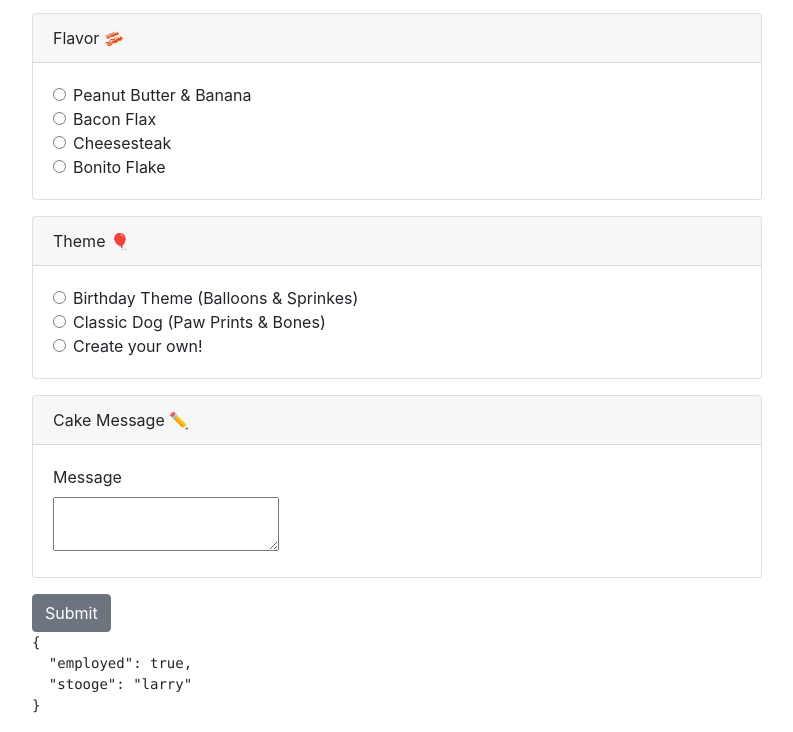
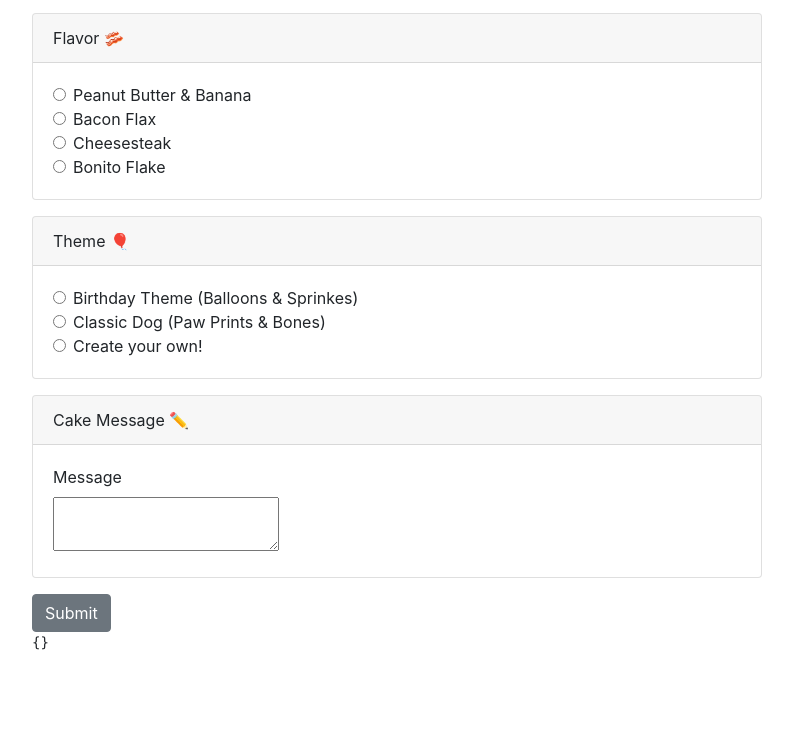
Before and after one commit to emaildano/barkshop-cake-form, a Gatsby site: page / in a window 1280 px wide. Shown: the part 391-1123 px from the top of the page, without its empty margins (243-1036 px from the left). After the commit the page ends 1060 px from the top, so only its background shows below. Built offline with nearby package versions, Linux system fonts and the light colour scheme; Gatsby itself is replaced by a stand-in of ours.

Commit message:
removes initial values

```diff
--- a/src/components/order-form/index.js
+++ b/src/components/order-form/index.js
@@ -209,7 +209,7 @@ const OrderForm = () => (
         <Col md="8">
           <Form
             onSubmit={onSubmit}
-            initialValues={{ employed: true, stooge: "larry" }}
+            // initialValues={{ employed: true, stooge: "larry" }}
             validate={values => {
               const errors = {}
               if (!values.cakeType) {
```
